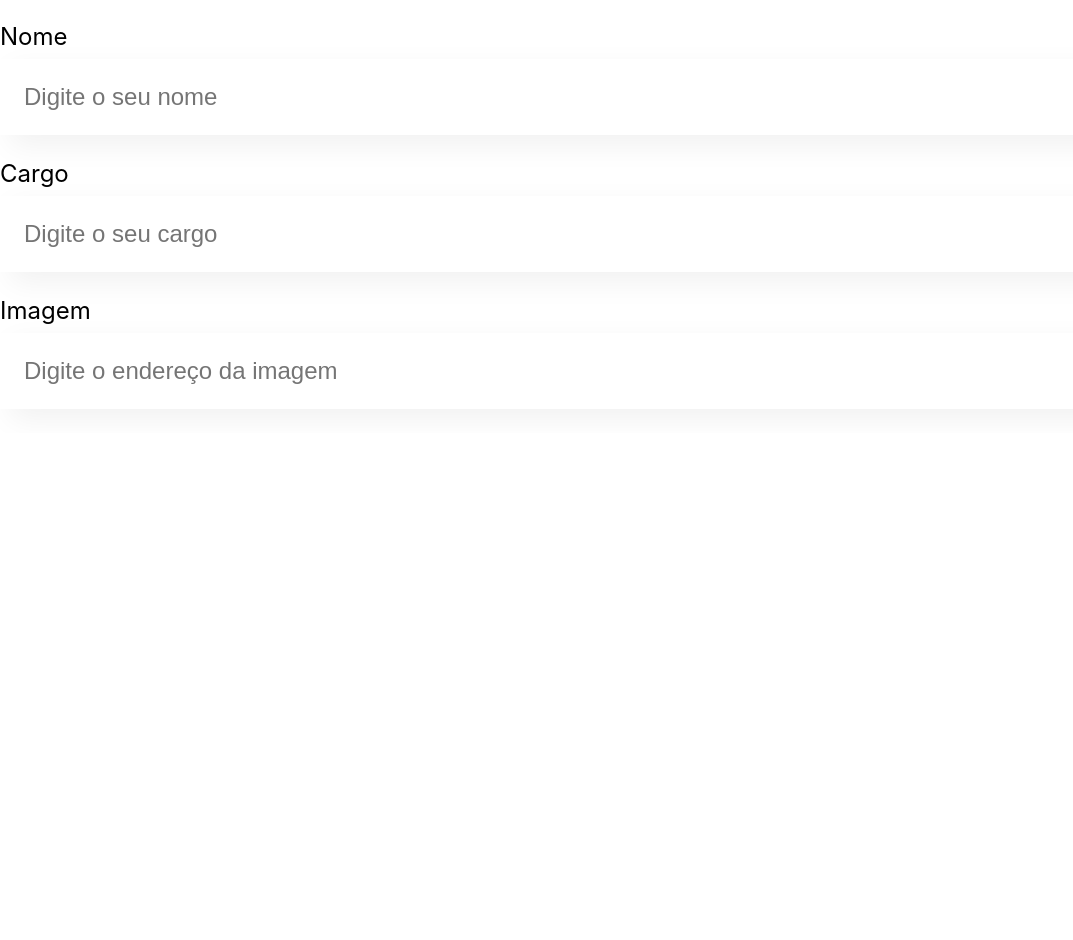
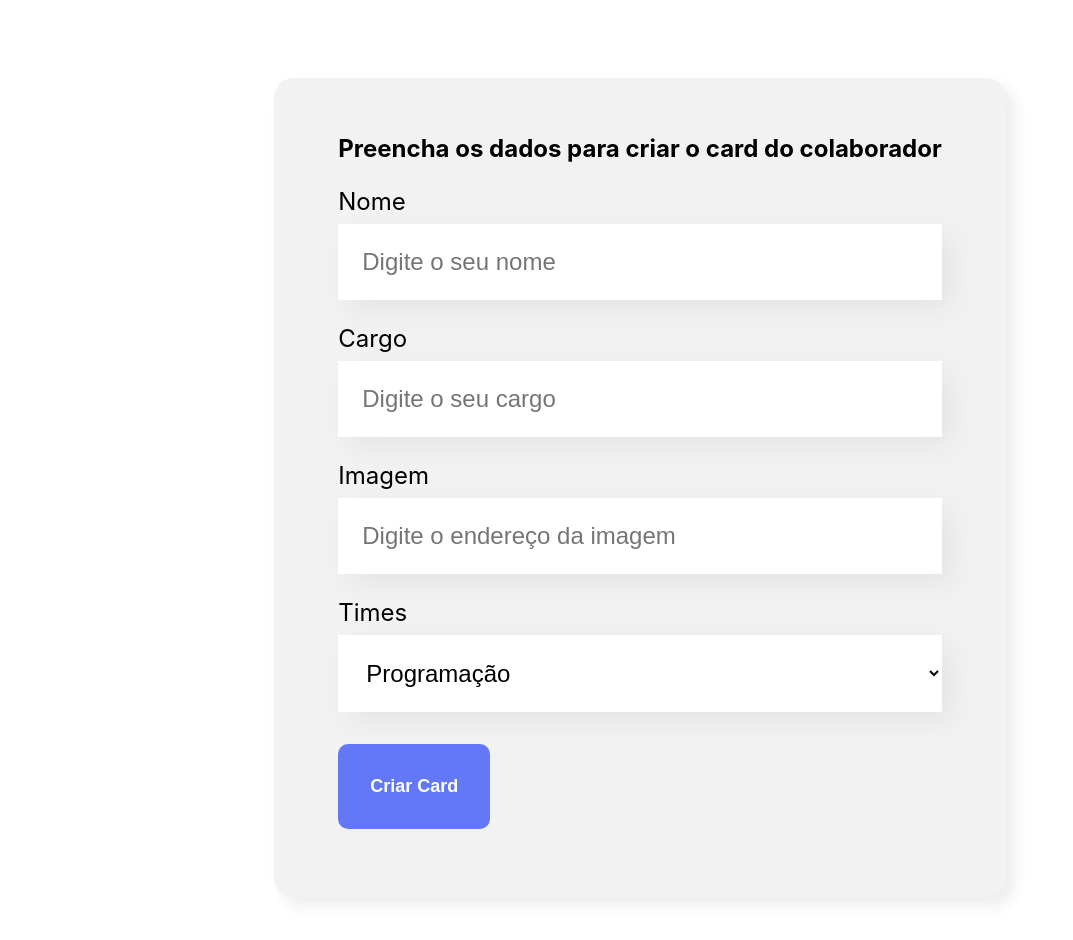
Before and after one commit to IcaroLino/organo, a React (Create React App) app: page / in a window 1280 px wide. Shown: the part 500-1440 px from the top of the page, without its empty margins (0-1073 px from the left). Before the commit the page ends 933 px from the top, so only its background shows below. Built offline with nearby package versions, Linux system fonts and the light colour scheme.

Commit message:
Create form component

```diff
--- a/src/App.js
+++ b/src/App.js
@@ -1,13 +1,11 @@
 import Banner from './components/Banner';
-import TextField from './components/TextField';
+import Form from './components/Form';
 
 function App() {
   return (
     <div className="App">
       <Banner />
-      <TextField label="Nome" placeholder="Digite o seu nome" />
-      <TextField label="Cargo" placeholder="Digite o seu cargo" />
-      <TextField label="Imagem" placeholder="Digite o endereço da imagem" />
+      <Form />
     </div>
   );
 }
--- /dev/null
+++ b/src/components/Form/Form.css
@@ -0,0 +1,13 @@
+.form {
+  display: flex;
+  justify-content: center;
+  margin: 80px 0;
+}
+
+.form form {
+  max-width: 80%;
+  background-color: #F2F2F2;
+  border-radius: 20px;
+  padding: 36px 64px;
+  box-shadow: 8px 8px 16px rgba(0, 0, 0, 0.08);
+}
--- /dev/null
+++ b/src/components/Form/index.js
@@ -0,0 +1,36 @@
+import Button from '../Button';
+import DropdownList from '../DropdownList';
+import TextField from '../TextField';
+import './Form.css'
+
+function Form(props) {
+  const teams = [
+    'Programação',
+    'Front-End',
+    'Data Science',
+    'Devops',
+    'UX e Design',
+    'Mobile',
+    'Inovação e Gestão',
+  ];
+
+  const saveForm = (event) => {
+    event.preventDefault();
+    console.log('Form submetido');
+  }
+
+  return (
+    <section className='form'>
+      <form onSubmit={saveForm}>
+        <h2>Preencha os dados para criar o card do colaborador</h2>
+        <TextField required={true} label="Nome" placeholder="Digite o seu nome" />
+        <TextField required={true} label="Cargo" placeholder="Digite o seu cargo" />
+        <TextField label="Imagem" placeholder="Digite o endereço da imagem" />
+        <DropdownList required={true} label="Times" items={teams} />
+        <Button>Criar Card</Button>
+      </form>
+    </section>
+  );
+}
+
+export default Form;
```
